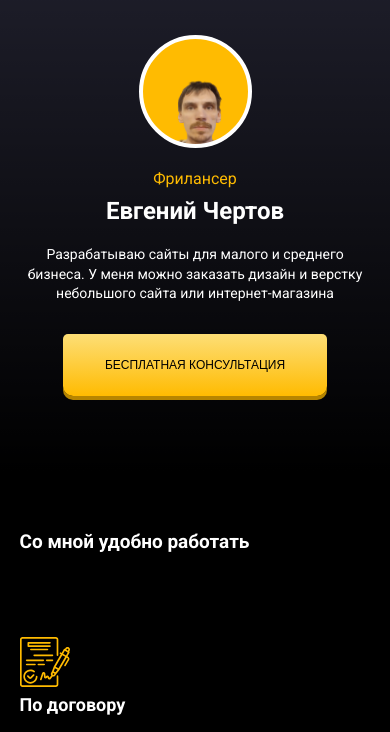
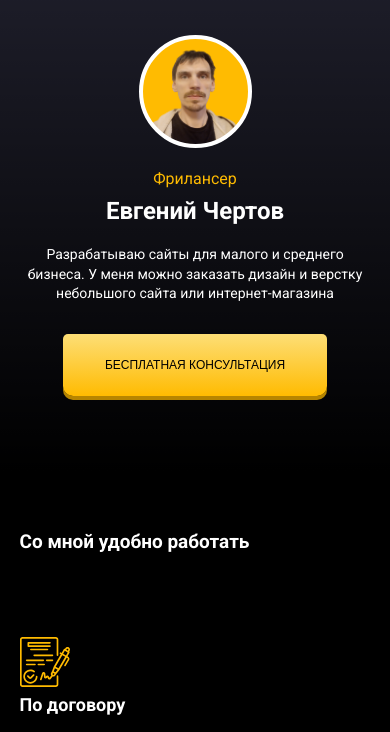
Before and after one commit to dumpy1/landing, a plain HTML site: page index.html in a window 390 px wide. Shown: the part 90-822 px from the top of the page. Drawn offline with Linux system fonts and the light colour scheme.

Commit message:
fix avatar @media

```diff
--- a/css/style.css
+++ b/css/style.css
@@ -344,6 +344,7 @@ img {
         width: 300px;
         height: 300px;
         border-width: 10px;
+        background-position: left -95px top -164px;
     }
 }
 
@@ -359,6 +360,7 @@ img {
         height: 300px;
         border-width: 10px;
         margin-bottom: 17px;
+        background-position: left -95px top -164px;
     }
 
     .hero-text {
@@ -405,6 +407,7 @@ img {
         border-width: 4px;
         background-size: cover;
         background-position: center top;
+        background-position: left -6px top -31px;
     }
 
     .hero-header {
```
